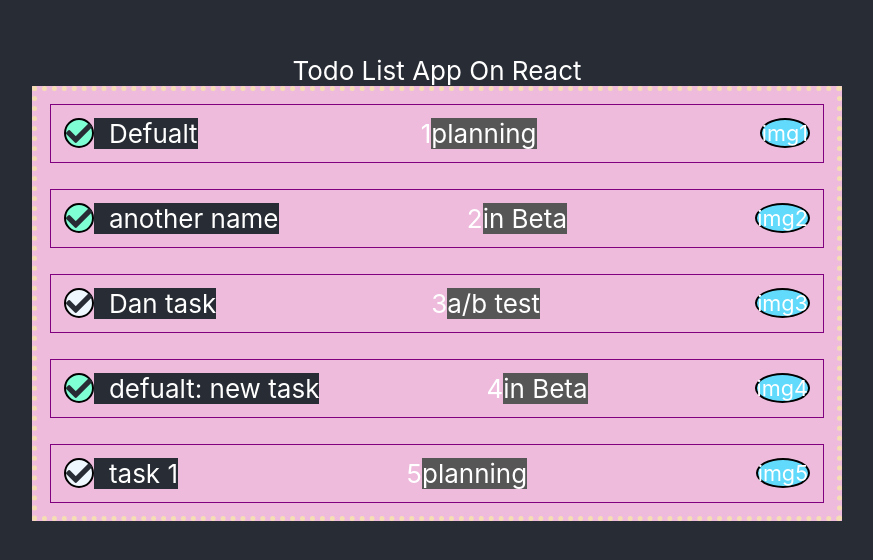
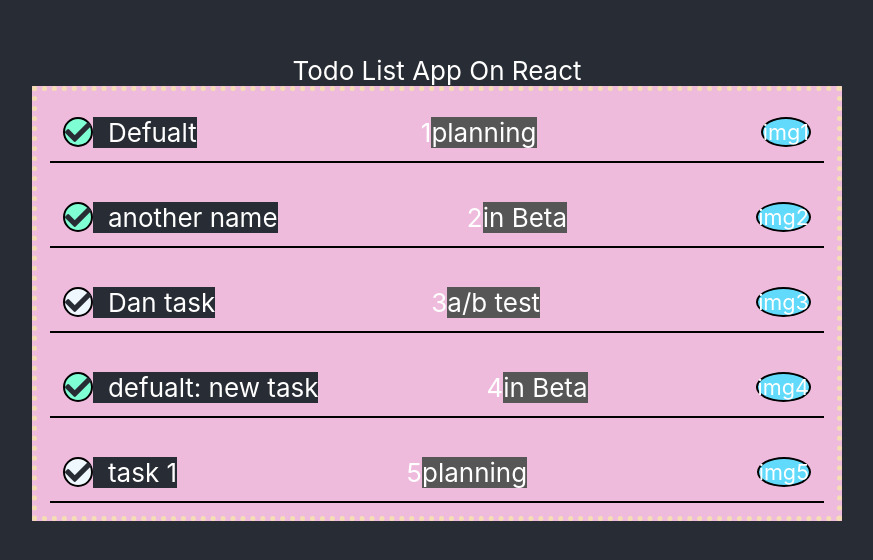
Before and after one commit to galiii/react-tutorial3, a React (Create React App) app in the folder my-app/: page / in a window 1280 px wide. Shown: the part 112-672 px from the top of the page, without its empty margins (203-1076 px from the left). Built offline with nearby package versions, Linux system fonts and the light colour scheme.

Commit message:
fix to have border-bottem in the li element

```diff
--- a/my-app/src/App.css
+++ b/my-app/src/App.css
@@ -48,7 +48,7 @@ ul {
 }
 
 li {
-  border: 1px solid purple;
+  border-bottom: 2px solid black;
   margin: 0.5em;
   padding: 0.5em;
 }
```
